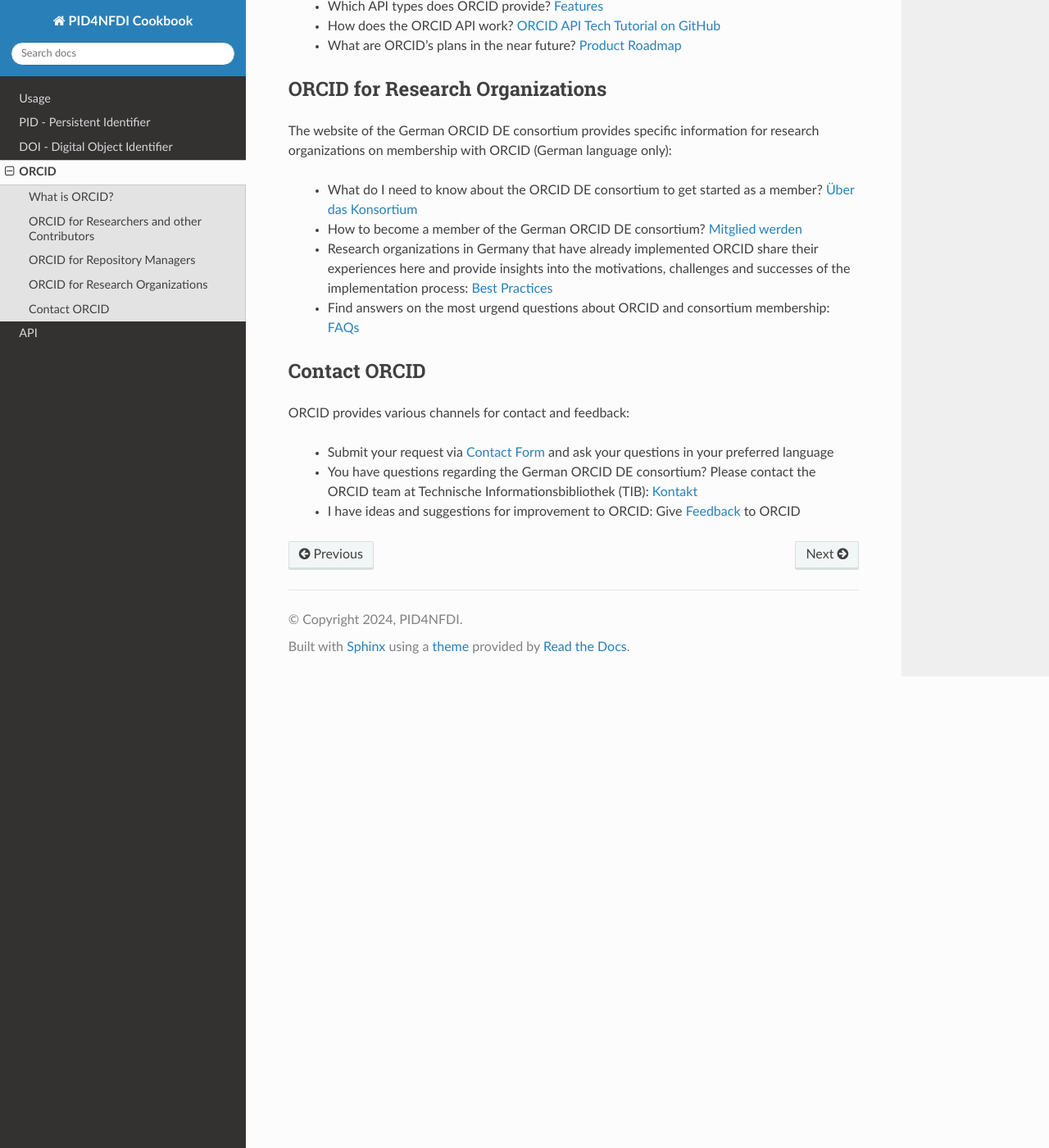
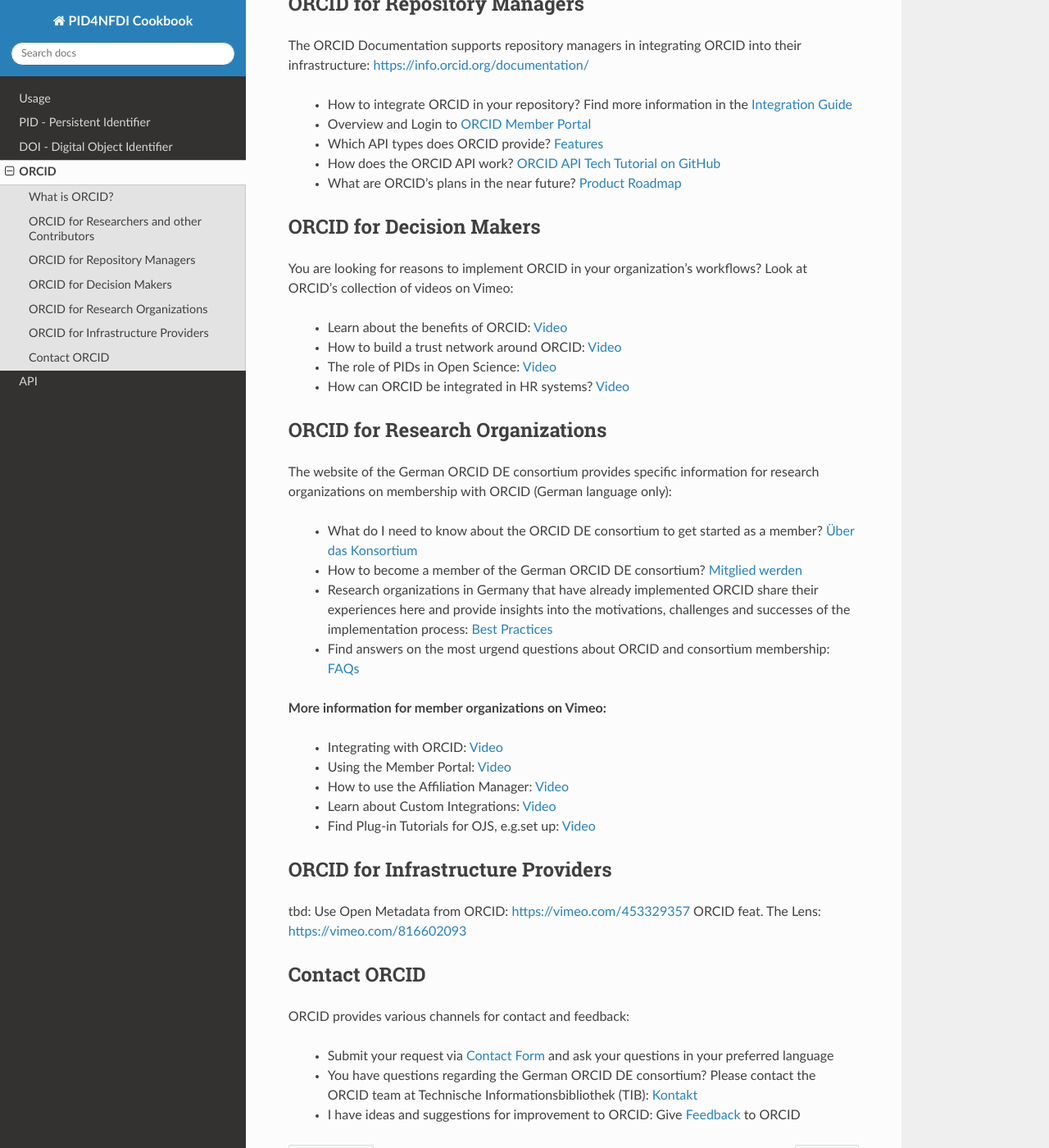
Before and after one commit to stephw-tib/pid4nfdi-training, a Sphinx documentation site: the page built from docs/source/orcid.rst, in a window 1280 px wide and 1400 px high, scrolled down 1172 px. Shown: the whole window at 82% size. Built offline with Sphinx 7.4.7 and the Read the Docs theme 3.1.0, drawn with Linux system fonts in a browser that asks for light colours; pages that are not in the unit, such as notebooks, are missing from menus; some of the changed text lies outside the part shown.

Commit message:
Update orcid.rst

```diff
--- a/docs/source/orcid.rst
+++ b/docs/source/orcid.rst
@@ -32,6 +32,12 @@
   *  What can I do with my record account? `Manage your account <https://support.orcid.org/hc/en-us/categories/360000661693-Managing-your-account>`_
   *  What can I do if I have more than one ORCID record? `Remove an ORCID record if you have more than one ORCID iD <https://support.orcid.org/hc/en-us/articles/360006896634-I-have-more-than-one-ORCID-iD>`_
 
+**More information for Contributors on Vimeo**
+
+  * What is ORCID? `Video <https://vimeo.com/97150912>`_
+  * Quick tour of ORCID record: `Video <https://vimeo.com/495762735>`_
+  * How to fill my record? `Video <https://vimeo.com/236776451>`_
+  * Group work entries: `Video <https://vimeo.com/192585567>`_
 
 
 ORCID for Repository Managers
@@ -46,6 +52,15 @@
   * How does the ORCID API work? `ORCID API Tech Tutorial on GitHub <https://github.com/ORCID/ORCID-Source/tree/development/orcid-api-web/tutorial>`_
   * What are ORCID’s plans in the near future? `Product Roadmap <https://trello.com/b/CTB1InDi/orcid-product-roadmap>`_
 
+ORCID for Decision Makers
+------------------------
+You are looking for reasons to implement ORCID in your organization's workflows? Look at ORCID's collection of videos on Vimeo:
+
+  * Learn about the benefits of ORCID: `Video <https://vimeo.com/829670955>`_
+  * How to build a trust network around ORCID: `Video <https://vimeo.com/949243297>`_
+  * The role of PIDs in Open Science: `Video <https://vimeo.com/882313843>`_
+  * How can ORCID be integrated in HR systems? `Video <https://vimeo.com/798462045>`_
+
 ORCID for Research Organizations
 --------------------------------
 
@@ -55,6 +70,19 @@
   * How to become a member of the German ORCID DE consortium? `Mitglied werden <https://www.orcid-de.org/konsortium/mitglied-werden>`_
   * Research organizations in Germany that have already implemented ORCID share their experiences here and provide insights into the motivations, challenges and successes of the implementation process: `Best Practices <https://www.orcid-de.org/support/best-practices>`_
   * Find answers on the most urgend questions about ORCID and consortium membership: `FAQs <https://www.orcid-de.org/support/faqs>`_
+
+**More information for member organizations on Vimeo:**
+
+  * Integrating with ORCID: `Video <https://vimeo.com/938629483>`_
+  * Using the Member Portal: `Video <https://vimeo.com/915573217>`_
+  * How to use the Affiliation Manager: `Video <https://vimeo.com/709087398>`_
+  * Learn about Custom Integrations: `Video <https://vimeo.com/969011385>`_
+  * Find Plug-in Tutorials for OJS, e.g.set up: `Video <https://vimeo.com/374414746>`_
+
+ORCID for Infrastructure Providers
+----------------------------------
+tbd: Use Open Metadata from ORCID: https://vimeo.com/453329357
+ORCID feat. The Lens: https://vimeo.com/816602093
 
 Contact ORCID
 -------------
```
